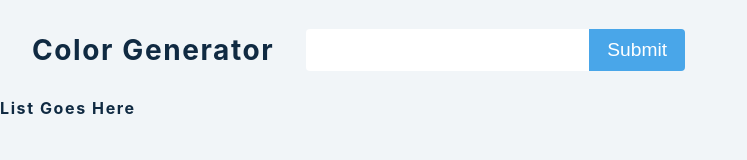
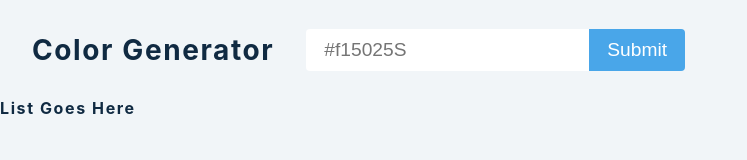
Before and after one commit to Hrodberht/react-color-generator, a React (Create React App) app: page / in a window 1280 px wide. Shown: the top 160 px of the page, without its empty margins (0-747 px from the left). Built offline with nearby package versions, Linux system fonts and the light colour scheme.

Commit message:
Use Values library

```diff
--- a/src/App.js
+++ b/src/App.js
@@ -10,7 +10,13 @@ function App() {
 
   const handleSubmit = (e) => {
     e.preventDefault();
-    console.log("hello");
+    try {
+      let colors = new Values(color).all(10);
+      console.log(colors);
+    } catch (error) {
+      setError(true);
+      console.log(error);
+    }
   };
 
   return (
@@ -22,6 +28,8 @@ function App() {
             type="text"
             value={color}
             onChange={(e) => setColor(e.target.value)}
+            placeholder="#f15025S"
+            className={`${error ? "error" : null}`}
           />
           <button className="btn" type="submit">
             submit
```
